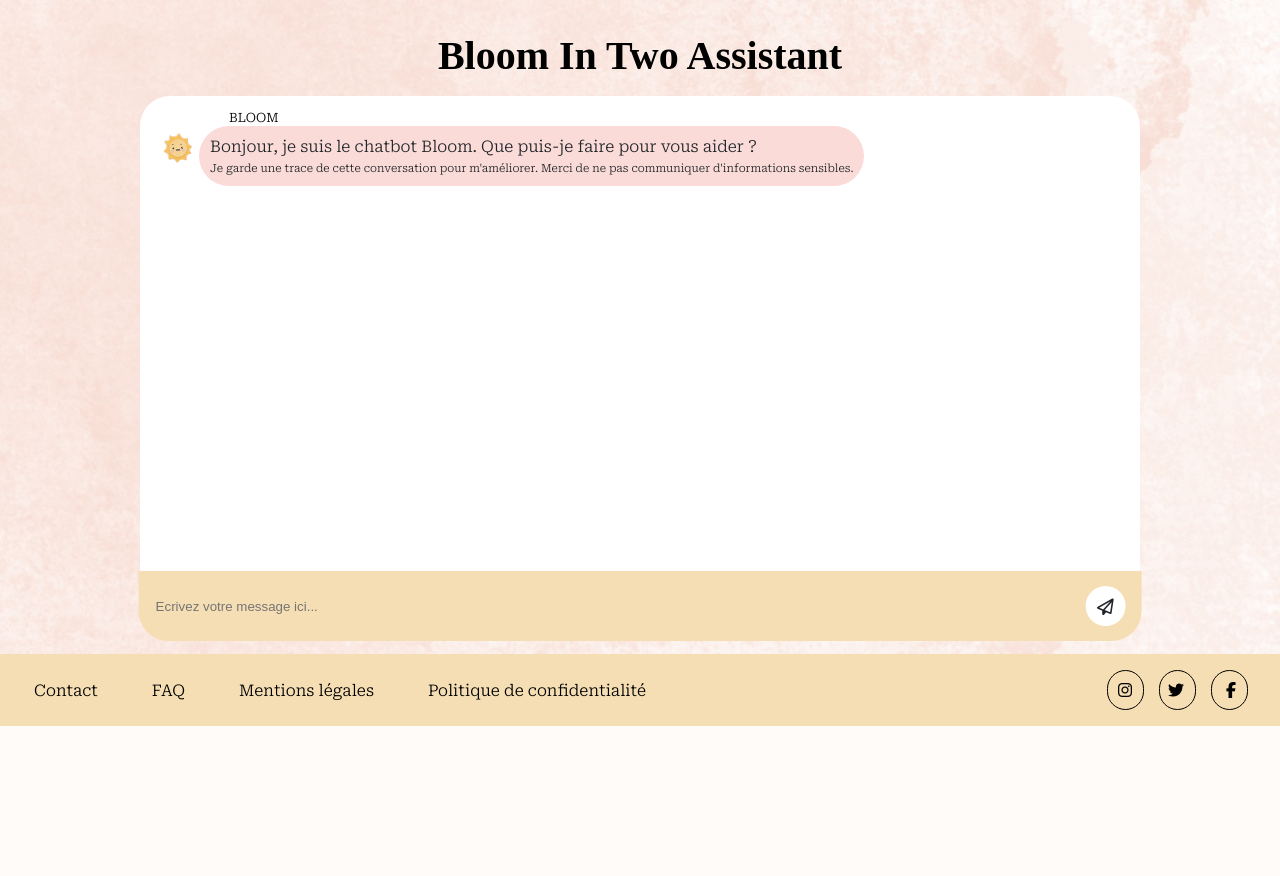
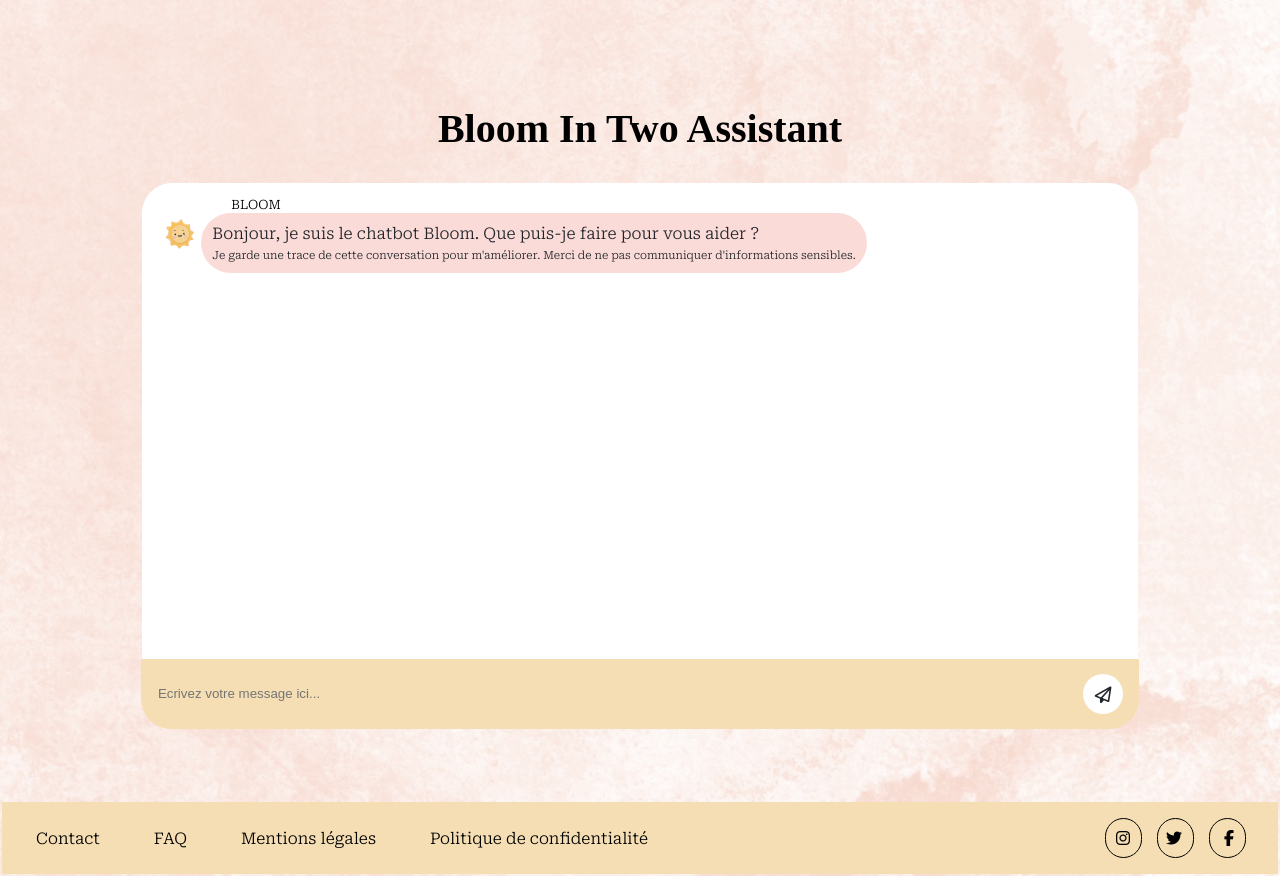
Before and after one commit to lylylou-2/Projet2-Chatbot, a Django app: page /chatbot/ in a window 1280 px wide. Shown: the part 74-950 px from the top of the page. Before the commit the page ends 800 px from the top, so only its background shows below. Run offline with Django 4.2, Linux system fonts and the light colour scheme; some libraries are stand-ins or nearby versions; some web fonts are replaced.

Commit message:
modified:   static/Future-Moms-main/css/main.css

```diff
--- a/static/Future-Moms-main/css/main.css
+++ b/static/Future-Moms-main/css/main.css
@@ -613,8 +613,6 @@ footer {
   height: 70px;
   padding-right: 30px;
   padding-left: 30px;
-  position:absolute;
-  bottom:0; right:0;left:0;
 }
 
 footer ul {
@@ -766,6 +764,14 @@ button{
 
 
 /* CODE POUR LE CHATBOT CODE POUR LE CHATBOT */
+.chatbot {
+  height:100vh;
+  display:flex;
+  flex-direction: column;
+  align-items: center;
+  justify-content: center;
+}
+
 .chat-cadre {
   background-color: white;
   border-radius: 30px 30px 0 0;
@@ -776,9 +782,6 @@ button{
   flex-direction: column;
   justify-content: space-between;
   gap:8px;
-  position: absolute;
-  top: 51%; left: 50%; /* à 50%/50% du parent référent */
-  transform: translate(-50%, -50%); /* décalage de 50% de sa propre taille */
   overflow-y: auto;
 }
 
@@ -865,9 +868,6 @@ button{
   align-items: center;
   justify-content: space-around;
   align-self: center;
-  position: absolute;
-  top: 85%; left: 50%; /* à 50%/50% du parent référent */
-  transform: translate(-50%, -50%); /* décalage de 50% de sa propre taille */
 }
 
 form{
```
